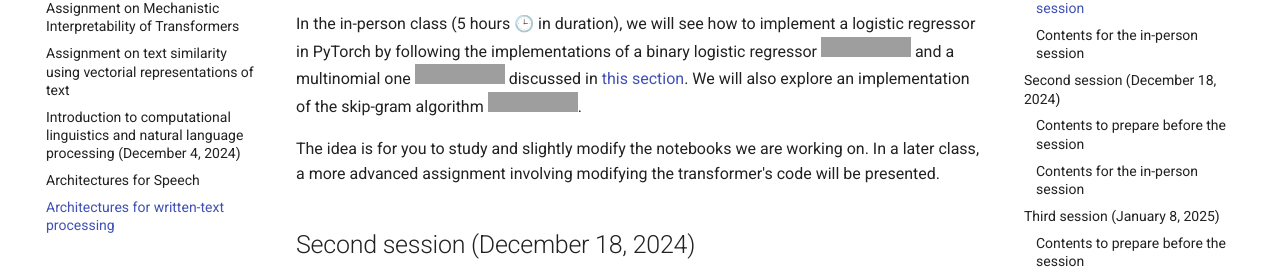
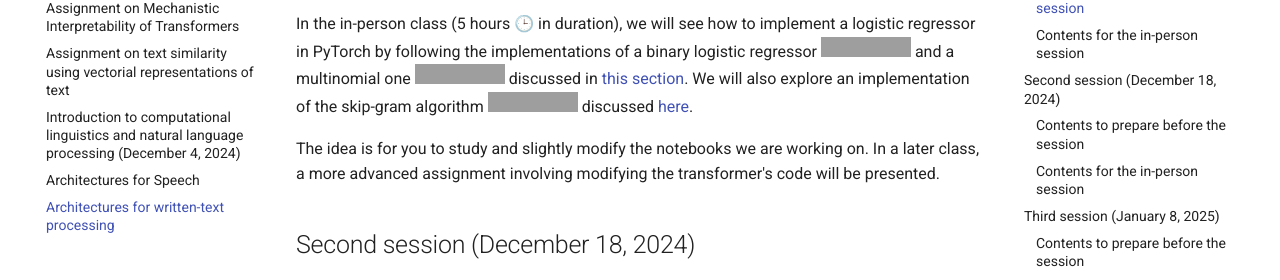
Before and after one commit to jaspock/tpln2425, an MkDocs documentation site: the page built from docs/text.md, in a window 1280 px wide and 900 px high, scrolled down 1148 px, cut to the strip 163-443 px from the top of the window. Built offline with MkDocs 1.6.1 and Material for MkDocs 9.7.7, drawn with Linux system fonts in a browser that asks for light colours; grey boxes are pictures that could not be loaded.

Commit message:
Update to English version of the transformer guide

```diff
--- a/docs/text.md
+++ b/docs/text.md
@@ -14,15 +14,15 @@
 
 The activities to complete before this class are:
 
-- Reading and studying the contents of [this page](https://dlsi.ua.es/~japerez/materials/transformers/regresor/) on logistic regression. As you will see, the page indicates which contents you should read from the book. After a first reading, read the professor's annotations, whose purpose is to help you understand the key concepts of the chapter. Then, perform a second reading of the chapter from the book. In total, this part should take you about 3 hours 🕒️ of work.
+- Reading and studying the contents of [this page](https://dlsi.ua.es/~japerez/materials/transformers/en/regresor/) on logistic regression. As you will see, the page indicates which contents you should read from the book. After a first reading, read the professor's annotations, whose purpose is to help you understand the key concepts of the chapter. Then, perform a second reading of the chapter from the book. In total, this part should take you about 3 hours 🕒️ of work.
 - Watching and studying the video tutorials in this [official PyTorch playlist](https://www.youtube.com/playlist?list=PL_lsbAsL_o2CTlGHgMxNrKhzP97BaG9ZN). Study at least the first 4 videos (“Introduction to PyTorch”, “Introduction to PyTorch Tensors”, “The Fundamentals of Autograd”, and “Building Models with PyTorch”). In total, this part should take you about 2 hours 🕒️ of work.
-- Reading and studying the contents of [this page](https://dlsi.ua.es/~japerez/materials/transformers/embeddings/) on embeddings. As you will see, the page indicates which contents you should read from the book. After a first reading, read the professor's annotations to help you understand the key concepts of the chapter. Then, perform a second reading of the chapter from the book. In total, this part should take you about 4 hours 🕒️ of work.
+- Reading and studying the contents of [this page](https://dlsi.ua.es/~japerez/materials/transformers/en/embeddings/) on embeddings. As you will see, the page indicates which contents you should read from the book. After a first reading, read the professor's annotations to help you understand the key concepts of the chapter. Then, perform a second reading of the chapter from the book. In total, this part should take you about 4 hours 🕒️ of work.
 - After completing the two previous parts, take this [assessment test](https://forms.gle/V3U9MTHo7c9DNhkc6) on these contents. There are few questions, and it will take you a few minutes.
 
 ### Contents for the in-person session
 
-In the in-person class (5 hours 🕒️ in duration), we will see how to implement a logistic regressor in PyTorch by following the implementations of a binary logistic regressor <a href="https://colab.research.google.com/github/jaspock/me/blob/main/docs/materials/transformers/assets/notebooks/logistic.ipynb"><img src="https://colab.research.google.com/assets/colab-badge.svg" alt="Open In Colab"></a> and a multinomial one <a href="https://colab.research.google.com/github/jaspock/me/blob/main/docs/materials/transformers/assets/notebooks/softmax.ipynb"><img src="https://colab.research.google.com/assets/colab-badge.svg" alt="Open In Colab"></a> discussed in [this section](https://dlsi.ua.es/~japerez/materials/transformers/implementacion/#codigo-para-un-regresor-logistico-y-uno-multinomial). We will also explore an implementation of the skip-gram algorithm <a target="_blank" href="https://colab.research.google.com/github/jaspock/me/blob/main/docs/materials/transformers/assets/notebooks/skipgram.ipynb">
-  <img src="https://colab.research.google.com/assets/colab-badge.svg" alt="Open In Colab"/></a>.
+In the in-person class (5 hours 🕒️ in duration), we will see how to implement a logistic regressor in PyTorch by following the implementations of a binary logistic regressor <a href="https://colab.research.google.com/github/jaspock/me/blob/main/docs/materials/transformers/assets/notebooks/logistic.ipynb"><img src="https://colab.research.google.com/assets/colab-badge.svg" alt="Open In Colab"></a> and a multinomial one <a href="https://colab.research.google.com/github/jaspock/me/blob/main/docs/materials/transformers/assets/notebooks/softmax.ipynb"><img src="https://colab.research.google.com/assets/colab-badge.svg" alt="Open In Colab"></a> discussed in [this section](https://dlsi.ua.es/~japerez/materials/transformers/en/implementacion/#code-regressor). We will also explore an implementation of the skip-gram algorithm <a target="_blank" href="https://colab.research.google.com/github/jaspock/me/blob/main/docs/materials/transformers/assets/notebooks/skipgram.ipynb">
+  <img src="https://colab.research.google.com/assets/colab-badge.svg" alt="Open In Colab"/></a> discussed [here](https://dlsi.ua.es/~japerez/materials/transformers/en/implementacion/#code-skipgrams).
 
 The idea is for you to study and slightly modify the notebooks we are working on. In a later class, a more advanced assignment involving modifying the transformer's code will be presented.
 
@@ -32,8 +32,8 @@
 
 The activities to complete before this class are:
 
-- Reading and studying the contents of [this page](https://dlsi.ua.es/~japerez/materials/transformers/ffw/) on feedforward neural networks and their use as very basic language models. Perform at least two readings complemented with the professor's notes as in the previous point. In total, this part should take you about 2 hours 🕒️ of work.
-- Reading and studying the contents of [this page](https://dlsi.ua.es/~japerez/materials/transformers/attention/) as an introduction to transformers. As always, perform at least two readings complemented with the professor's notes. In total, this part should take you about 4 hours 🕒️ of work.
+- Reading and studying the contents of [this page](https://dlsi.ua.es/~japerez/materials/transformers/en/ffw/) on feedforward neural networks and their use as very basic language models. Perform at least two readings complemented with the professor's notes as in the previous point. In total, this part should take you about 2 hours 🕒️ of work.
+- Reading and studying the contents of [this page](https://dlsi.ua.es/~japerez/materials/transformers/en/attention/) as an introduction to transformers. As always, perform at least two readings complemented with the professor's notes. In total, this part should take you about 4 hours 🕒️ of work.
 - After completing the previous parts, take this [assessment test](https://forms.gle/7KDwRtXcrpxsKjHp7) on these contents. There are few questions, and it will take you a few minutes.
 - If you have time left, take the opportunity to review the contents of the first session.
 
@@ -41,7 +41,7 @@
 
 In the in-person class (5 hours 🕒️ in duration), we will see how to implement in PyTorch a language model based on a feedforward neural network <a target="_blank" href="https://colab.research.google.com/github/jaspock/me/blob/main/docs/materials/transformers/assets/notebooks/ffnn.ipynb">
   <img src="https://colab.research.google.com/assets/colab-badge.svg" alt="Open In Colab"/></a>, and a transformer <a target="_blank" href="https://colab.research.google.com/github/jaspock/me/blob/main/docs/materials/transformers/assets/notebooks/transformer.ipynb">
-  <img src="https://colab.research.google.com/assets/colab-badge.svg" alt="Open In Colab"/></a> following the implementations discussed in [this section](https://www.dlsi.ua.es/~japerez/materials/transformers/implementacion/#codigo-para-skip-grams) and the next two.
+  <img src="https://colab.research.google.com/assets/colab-badge.svg" alt="Open In Colab"/></a> following the implementations discussed in [this section](https://www.dlsi.ua.es/~japerez/materials/transformers/implementacion/#code-transformer) and the next two.
 
 The idea is for you to study and slightly modify the notebooks we are working on. In a later class, a more advanced assignment involving modifying the transformer's code will be presented.
 
@@ -51,9 +51,9 @@
 
 The activities to complete before this class are:
 
-- Reading and studying the contents of [this page](https://dlsi.ua.es/~japerez/materials/transformers/attention2/) on the complete transformer model (with encoder and decoder) and the possible uses of an architecture that only includes the encoder. As you will see, the page indicates which contents you should read from the book. In particular, you will need to read some sections of the chapter on machine translation and others from the chapter on pretrained models, in addition to standalone sections on *beam search* and subword tokenization. After a first reading, read the professor's annotations to help you understand the key concepts of each section. Then, perform a second reading of the book's contents. In total, this part should take you about 4 hours 🕒️ of work.
-- Watching and studying Jesse Mu's lecture titled “[Prompting, Reinforcement Learning from Human Feedback](https://youtu.be/SXpJ9EmG3s4?si=j4B1U2Z-JCyYJwlc)” from Stanford's CS224N course in 2023 about language models based on the transformer's decoder. This should take you about 2 hours 🕒️ of work, as you'll need to take notes so you don't have to rewatch the video when reviewing. Downloading the [slides](https://web.stanford.edu/class/cs224n/slides/cs224n-2023-lecture11-prompting-rlhf.pdf) and annotating them may be helpful. You can focus on the basic ideas discussed between minutes 39 and 46, as the reinforcement learning equations are not a priority topic for this course and will be covered in other courses. It's important to review what you've already studied about [transformers](https://dlsi.ua.es/~japerez/materials/transformers/attention/) as a language model based on the decoder before watching the video. Don't be confused by encoder-based models also sometimes being called language models. This video discusses the properties of decoder-based models trained to predict the next token in a sequence.
-- Study the description of [multilingual models](https://dlsi.ua.es/~japerez/materials/transformers/attention2/#multilingual-models) in this section of one of the pages on transformers. It's a brief section that will take you about 🕒️ 15 minutes.
+- Reading and studying the contents of [this page](https://dlsi.ua.es/~japerez/materials/transformers/en/attention2/) on the complete transformer model (with encoder and decoder) and the possible uses of an architecture that only includes the encoder. As you will see, the page indicates which contents you should read from the book. In particular, you will need to read some sections of the chapter on machine translation and others from the chapter on pretrained models, in addition to standalone sections on *beam search* and subword tokenization. After a first reading, read the professor's annotations to help you understand the key concepts of each section. Then, perform a second reading of the book's contents. In total, this part should take you about 4 hours 🕒️ of work.
+- Watching and studying Jesse Mu's lecture titled “[Prompting, Reinforcement Learning from Human Feedback](https://youtu.be/SXpJ9EmG3s4?si=j4B1U2Z-JCyYJwlc)” from Stanford's CS224N course in 2023 about language models based on the transformer's decoder. This should take you about 2 hours 🕒️ of work, as you'll need to take notes so you don't have to rewatch the video when reviewing. Downloading the [slides](https://web.stanford.edu/class/cs224n/slides/cs224n-2023-lecture11-prompting-rlhf.pdf) and annotating them may be helpful. You can focus on the basic ideas discussed between minutes 39 and 46, as the reinforcement learning equations are not a priority topic for this course and will be covered in other courses. It's important to review what you've already studied about [transformers](https://dlsi.ua.es/~japerez/materials/transformers/en/attention/) as a language model based on the decoder before watching the video. Don't be confused by encoder-based models also sometimes being called language models. This video discusses the properties of decoder-based models trained to predict the next token in a sequence.
+- Study the description of [multilingual models](https://dlsi.ua.es/~japerez/materials/transformers/en/attention2/#multilingual-models) in this section of one of the pages on transformers. It's a brief section that will take you about 🕒️ 15 minutes.
 - After completing the previous parts, take this [assessment test](https://forms.gle/GRK5SLc3STkup8at9) on these contents. There are few questions, and it will take you a few minutes.
 - If you have time left, take the opportunity to review all the contents from previous sessions.
 
```
